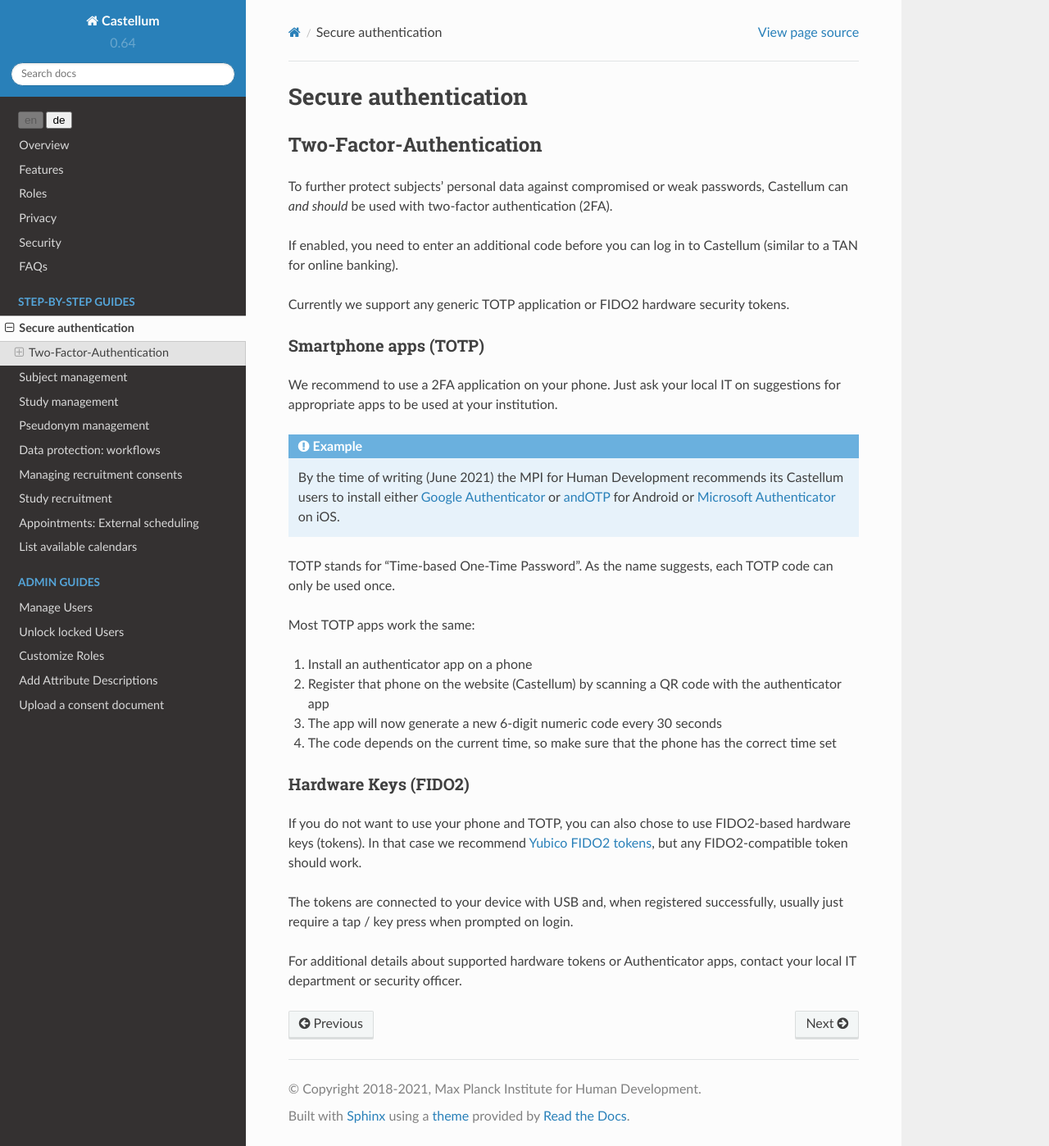
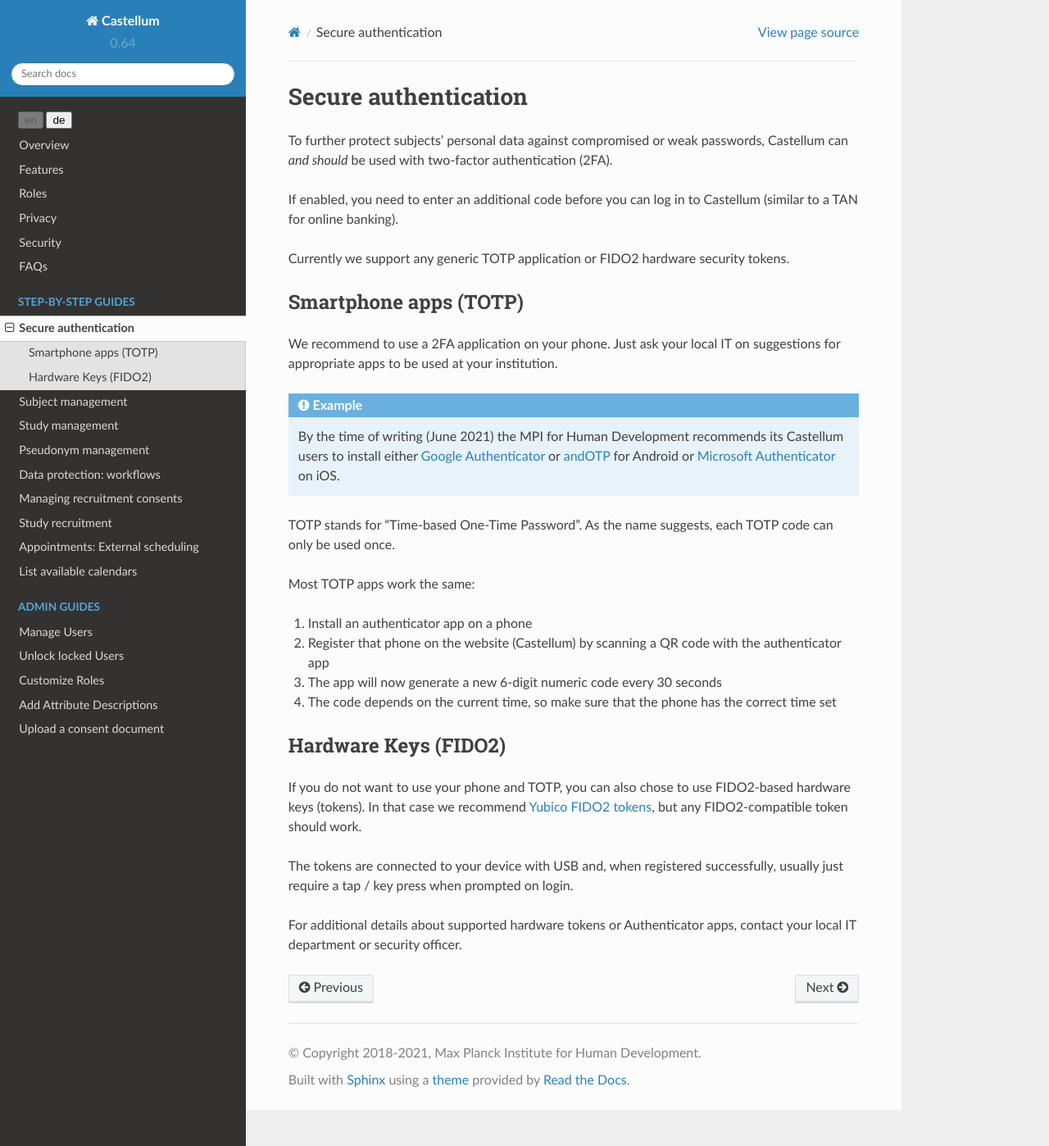
Before and after one commit to DouglasNeuroInformatics/castellum, a Sphinx documentation site: the page built from source/guides/two-factor-authentication.rst, in a window 1280 px wide and 1398 px high. Shown: the whole window at 82% size. Built offline with Sphinx 7.4.7 and the Read the Docs theme 2.0.0, drawn with Linux system fonts in a browser that asks for light colours.

Commit message:
fix hierarchy for 2FA

```diff
--- a/source/guides/two-factor-authentication.rst
+++ b/source/guides/two-factor-authentication.rst
@@ -1,12 +1,9 @@
+.. _2fa:
+
 =====================
 Secure authentication
 =====================
 
-
-.. _2fa:
-
-Two-Factor-Authentication
-=========================
 
 To further protect subjects' personal data against compromised or weak
 passwords, Castellum can *and should* be used with two-factor authentication
@@ -19,7 +16,7 @@ Currently we support any generic TOTP application or FIDO2 hardware security
 tokens.
 
 Smartphone apps (TOTP)
-----------------------
+======================
 
 We recommend to use a 2FA application on your phone. Just ask your local IT on
 suggestions for appropriate apps to be used at your institution.
@@ -46,7 +43,7 @@ Most TOTP apps work the same:
     has the correct time set
 
 Hardware Keys (FIDO2)
----------------------
+=====================
 
 If you do not want to use your phone and TOTP, you can also chose to use
 FIDO2-based hardware keys (tokens). In that case we recommend `Yubico FIDO2
```
